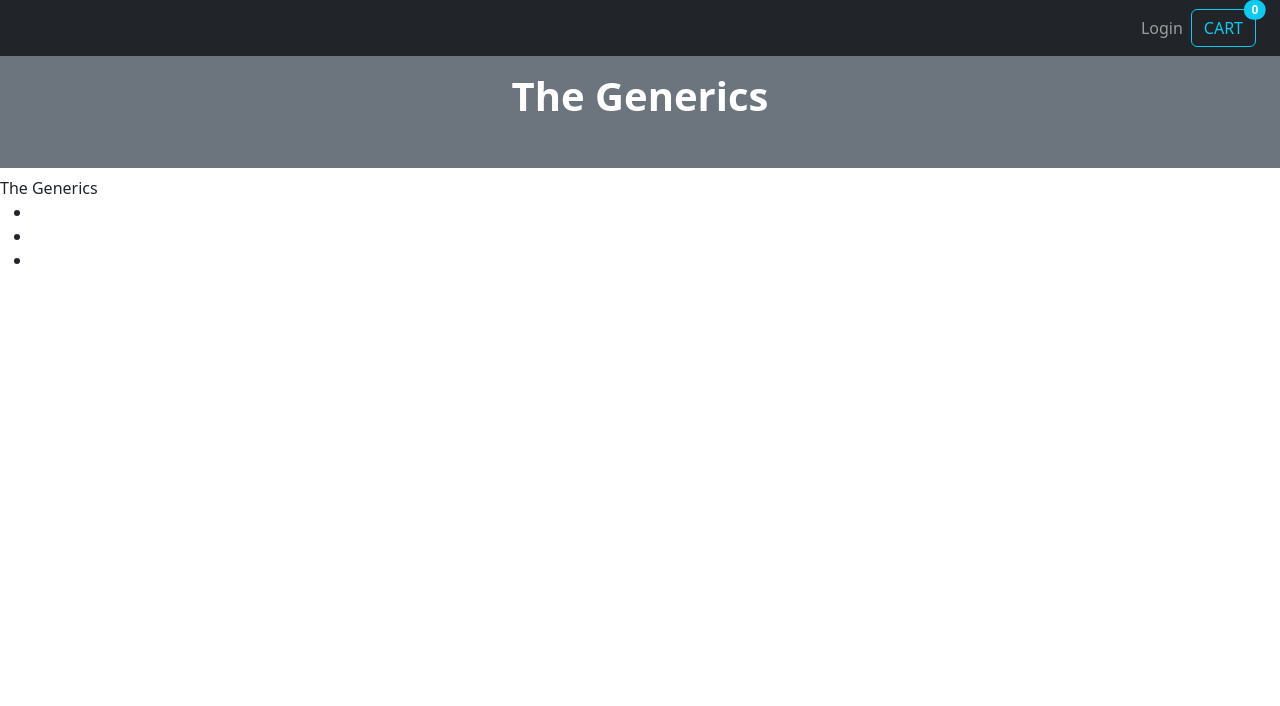
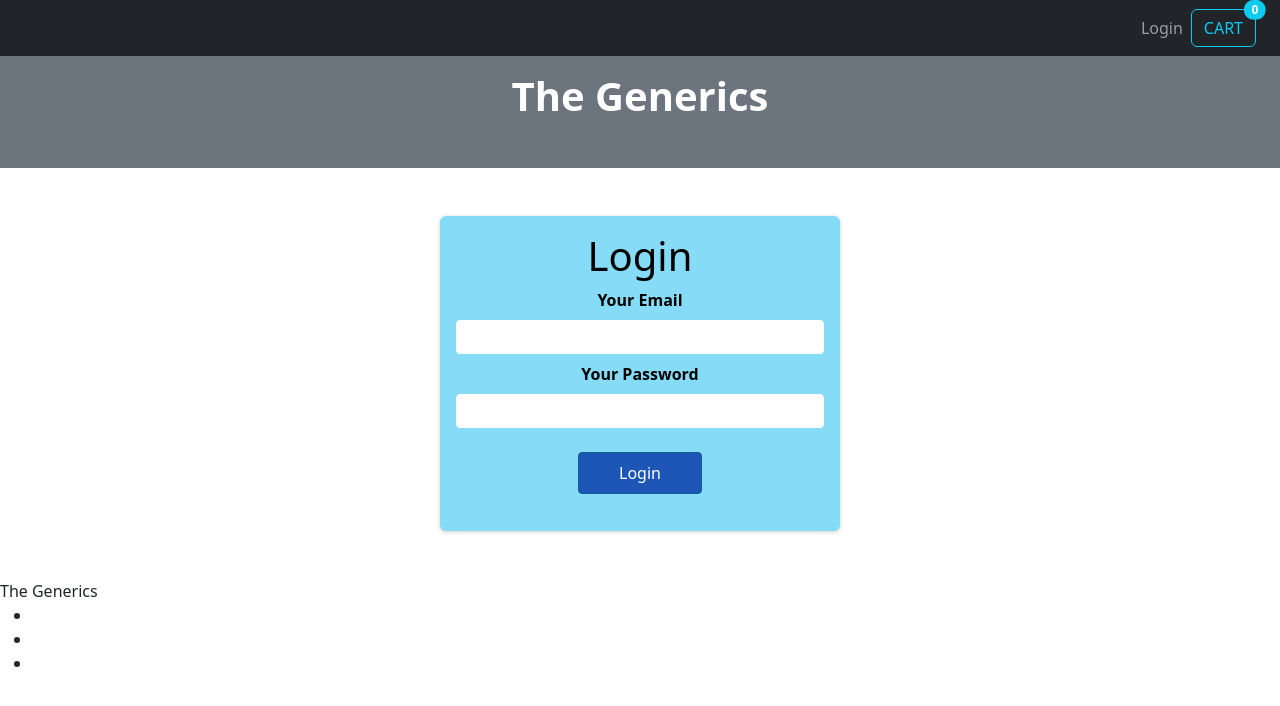
Before and after one commit to Abhaymn/E-Commerse, a React (Create React App) app: page /log in a window 1280 px wide. Shown: the top 706 px of the page. Built offline with nearby package versions, Linux system fonts and the light colour scheme.

Commit message:
products show when login

```diff
--- /dev/null
+++ b/src/components/Auth/LogForm.js
@@ -0,0 +1,98 @@
+import { useState,useRef,useContext } from 'react';
+import AuthContext from '../../store/auth-context';
+
+
+import classes from './AuthForm.module.css';
+
+const LogForm = () => {
+  const emailInputRef=useRef();
+  const passwordInputRef=useRef();
+
+ const authCtx= useContext(AuthContext);
+
+  const [isLog, setIsLog] = useState(true);
+  const [isLoad,setIsLoad]=useState(false);
+
+  const switchAuthModeHandler = () => {
+    setIsLog((prevState) => !prevState);
+  };
+
+  const submitHandler=(event)=>{
+    event.preventDefault();
+
+    const enteredEmail=emailInputRef.current.value;
+    const enteredPassword=passwordInputRef.current.value;
+
+    setIsLoad(true);
+     let url;
+    if(isLog){
+      url='https://identitytoolkit.googleapis.com/v1/accounts:signInWithPassword?key= AIzaSyAV72UVS1N9apaRS8c5TTv7llvie3nDL0s';
+    }
+    else{
+      url='https://identitytoolkit.googleapis.com/v1/accounts:signUp?key= AIzaSyAV72UVS1N9apaRS8c5TTv7llvie3nDL0s';
+    }
+      fetch(url, {
+        method:'POST',
+        body:JSON.stringify({
+          email:enteredEmail,
+          password:enteredPassword,
+          returnSecureToken:true
+        }),
+        header:{
+          'Content-Type':'application/json'
+        }
+      }
+      ).then(res=>{
+        setIsLoad(false);
+        if(res.ok){
+          return res.json();
+        }else{
+          return res.json().then(data=>{
+            let errorMessage='Authentication Failed';
+            // if(data && data.error.message){
+            //   errorMessage=data.error.message;
+            // }
+
+            throw new Error(errorMessage);
+          });
+        }
+      }).then (data=>{
+        authCtx.login(data.idToken);
+      })
+      .catch(err =>{
+        alert(err.message);
+      });
+
+    }
+
+
+
+  return (
+    <section className={classes.auth}>
+      <h1>{isLog ? 'Login' : 'Sign Up'}</h1>
+      <form onSubmit={submitHandler}>
+        <div className={classes.control}>
+          <label htmlFor='email'>Your Email</label>
+          <input type='email' id='email' required ref={emailInputRef} />
+        </div>
+        <div className={classes.control}>
+          <label htmlFor='password'>Your Password</label>
+          <input type='password' id='password' required ref={passwordInputRef} />
+        </div>
+        <div className={classes.actions}>
+          {!isLoad && <button>{isLog ? 'Login' : 'Create Account'}</button>}
+          {isLoad && <p>Sending request</p>}
+          <button
+            type='button'
+            className={classes.toggle}
+            onClick={switchAuthModeHandler}
+          >
+            {/* {isLogin ? 'Create new account' : 'Login with existing account'} */}
+          </button>
+        </div>
+      </form>
+    </section>
+  );
+};
+
+export default LogForm;
--- a/src/components/Layout/Header.js
+++ b/src/components/Layout/Header.js
@@ -14,6 +14,8 @@ import AuthPage from "../pages/AuthPage";
 
 import AuthContext from "../../store/auth-context";
 import UserProfile from "../Profile/UserProfile";
+import LogPage from "../pages/LogPage";
+import LogContext from "../../store/log-context";
 
 
 
@@ -40,6 +42,10 @@ const Header = (props) => {
   authCtx.logout();
  };
 
+ const logCtx=useContext(LogContext);
+ const isLogIn=logCtx.isLogIn;
+
+
   return (
 
     <BrowserRouter>
@@ -54,9 +60,10 @@ const Header = (props) => {
 
             <Nav.Link className="mx-4" as={Link} to='/home' >HOME</Nav.Link>
 
-            <Nav.Link className="mx-4" as={Link} to="/store" >STORE</Nav.Link>
+
 
             <Nav.Link className="ms-4" as={Link} to="/about">ABOUT</Nav.Link>
+            <NavLink className="ms-4" as={Link} to="/log">login</NavLink>
 
             <Nav.Link className="ms-4" as={Link} to='/contact'>Contact Us</Nav.Link>
           </Nav>
@@ -68,6 +75,10 @@ const Header = (props) => {
               <Button className="mx-3 btn btn-sm "  onClick={logoutHandler} >logout</Button>
             </Nav>
           )}
+           {isLogIn &&
+            <Nav>
+            <Nav.Link className="mx-4" as={Link} to="/store" >STORE</Nav.Link>
+           </Nav>}
 
 
         {!isLoggedIn &&(
@@ -95,11 +106,9 @@ const Header = (props) => {
           <Route path="/login" element={<AuthPage/>}/>
         )}
 
+       <Route path="log" element={<LogPage/>}/>
 
           <Route path="/profile" element={ authCtx.isLoggedIn && <UserProfile/>}/>
-
-
-
 
         <Route path="/contact" element={<Contact onAddDetails={addHandler}/>}/>
       </Routes>
--- /dev/null
+++ b/src/components/pages/LogPage.js
@@ -0,0 +1,6 @@
+import LogForm from "../Auth/LogForm";
+
+const LogPage=()=>{
+    return <LogForm/>
+}
+export default LogPage;
--- /dev/null
+++ b/src/store/log-context.js
@@ -0,0 +1,36 @@
+import React, { useState } from "react";
+
+const LogContext=React.createContext({
+    token:'',
+    isLogIn:false,
+    login:(token)=>{},
+
+});
+
+export const LogContextprovider=(props)=>{
+    const [token,setToken]=useState(null)
+
+    const userIsLogIn= !!token;
+
+    const loginHandler=(token)=>{
+        setToken(token);
+    };
+
+    const logoutHandler=()=>{
+        setToken(null);
+
+    };
+
+    const contextValue={
+        token:token,
+        isLogIn:userIsLogIn,
+        login:loginHandler,
+        logout:logoutHandler
+    }
+
+    return (
+        <LogContext.Provider value={contextValue}>{props.children}</LogContext.Provider>
+    );
+};
+
+export default LogContext;
```
